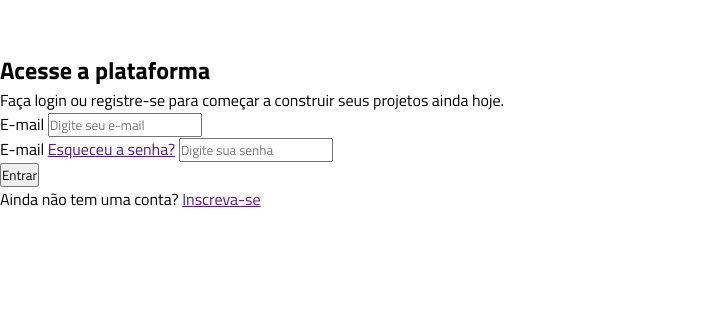
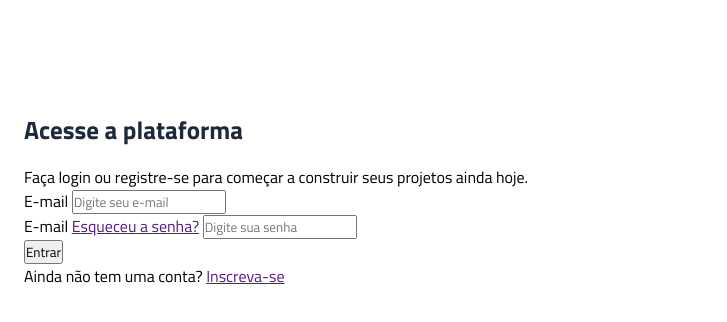
Before and after one commit to giuliafss/projeto-vertigo, a plain HTML site: page index.html in a window 1280 px wide. Shown: the part 82-404 px from the top of the page, without its empty margins (0-727 px from the left). Drawn offline with Linux system fonts and the light colour scheme.

Commit message:
ajustes da section descricaos

```diff
--- a/style.css
+++ b/style.css
@@ -9,6 +9,13 @@
 /* 1rem = 16px */
 /* 40px = 2.5rem */
 
+:root{
+    --gray--800: #1E293B;
+    --gray--600: #475569;
+}
+/* numero = 20 */
+/* print(numero */
+
 header{
     background-image: url(./imagens/bg-mobile.png);
     background-size: cover;
@@ -17,4 +24,18 @@ header{
     display: flex;
     justify-content: center;
     align-items: center;
+
+    margin-bottom: 3.7rem;
 }
+
+main{
+    padding-inline: 1.5rem;
+}
+
+.descricao h1{
+    color: var(--gray--800);
+    margin-bottom: 1rem;
+    font-size: 1.5625rem;
+}
+
+/* nome da cor, rgb, rgba, hex, hsl, hwb */
```
